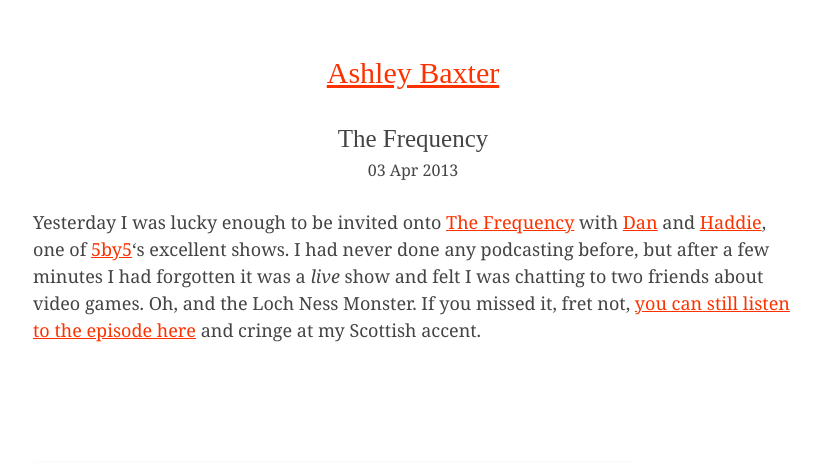
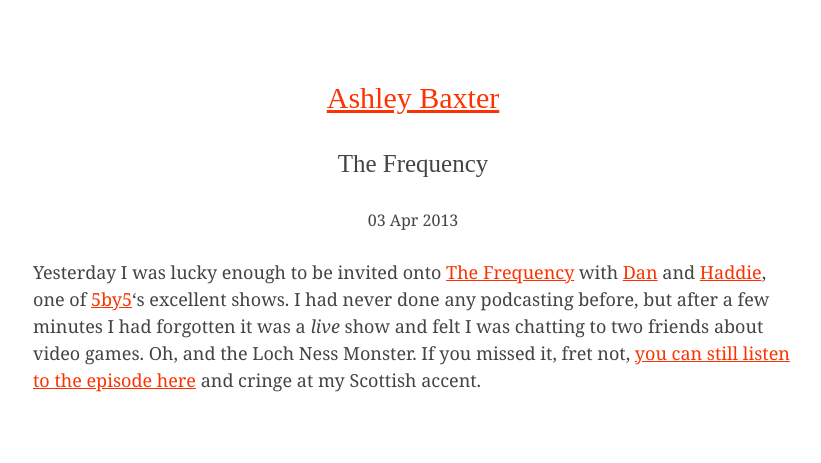
Before and after one commit to ashleybaxter/iamashley, a Jekyll site: the page built from _posts/2013-04-03-the-frequency.markdown, in a window 1280 px wide. Shown: the top 463 px of the page, without its empty margins (227-1048 px from the left). Built offline with Jekyll 4.4.1, drawn with Linux system fonts in a browser that asks for light colours; some web fonts are replaced; Markdown is read by kramdown in place of the engine named in the settings.

Commit message:
Wrapped posts in an `article` tag, corrected title classes.

```diff
--- a/_layouts/post.html
+++ b/_layouts/post.html
@@ -2,13 +2,16 @@
 layout: default
 ---
 
-<h1 class="post-title"><a href="/blog">Ashley Baxter</a></h1>
+<header role="banner">
+
+	<h1 class="title"><a href="/blog">Ashley Baxter</a></h1>
+
+</header>
 
 <article>
 
-</article>
 
-<h2 class="title">{{ page.title }}</h2>
+<h2 class="post-title">{{ page.title }}</h2>
 <p class="meta">{{ page.date | date_to_string }}</p>
 
 	<div class="post">
@@ -54,3 +57,4 @@
 
 
 	</div>
+</article>
--- a/blog/index.html
+++ b/blog/index.html
@@ -6,9 +6,9 @@
 
 <div class="wrap">
 	<div class="grid">
-		<div class="grid__col grid__col--12-of-12">
+		<nav role="navigation" class="grid__col grid__col--12-of-12">
 			<p class="main_cta">&#8678; <a href="/" title="Main">Return to main</a></p>
-		</div>
+		</nav>
   		<ul class="grid__col grid__col--12-of-12 posts">
     		{% for post in site.posts %}
       	<li><a href="{{ post.url }}">{{ post.title }}</a></li>
```
Lines whose indentation alone changed are shown as unchanged.
